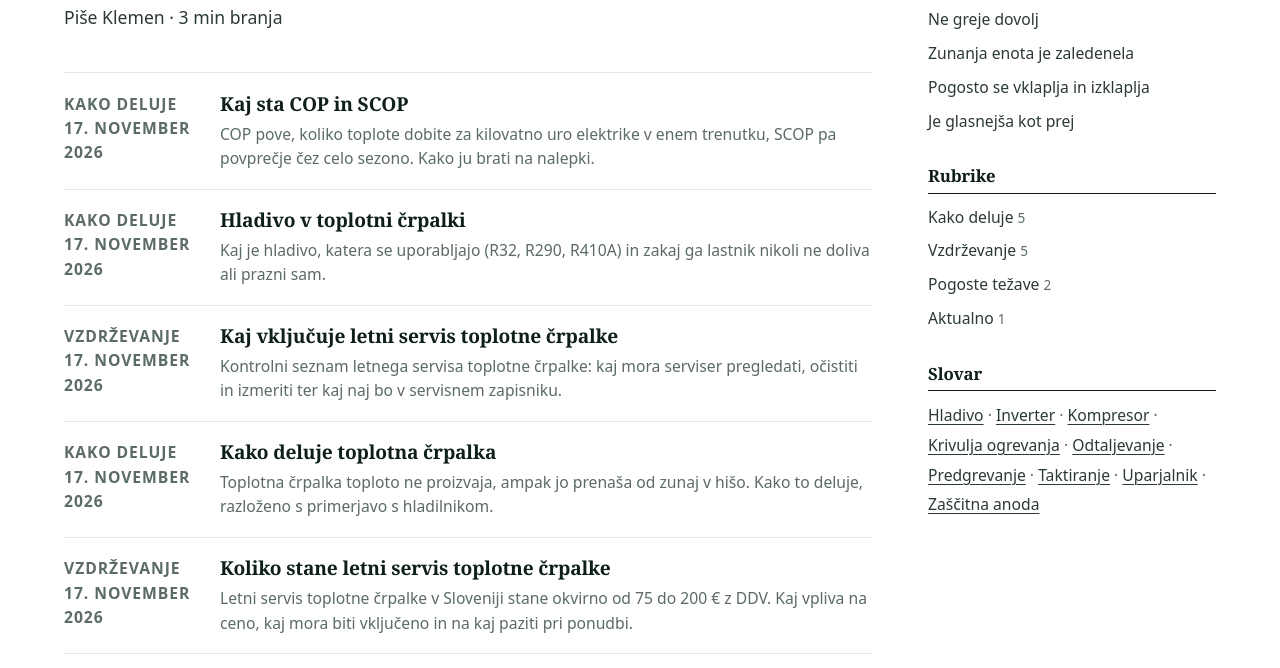
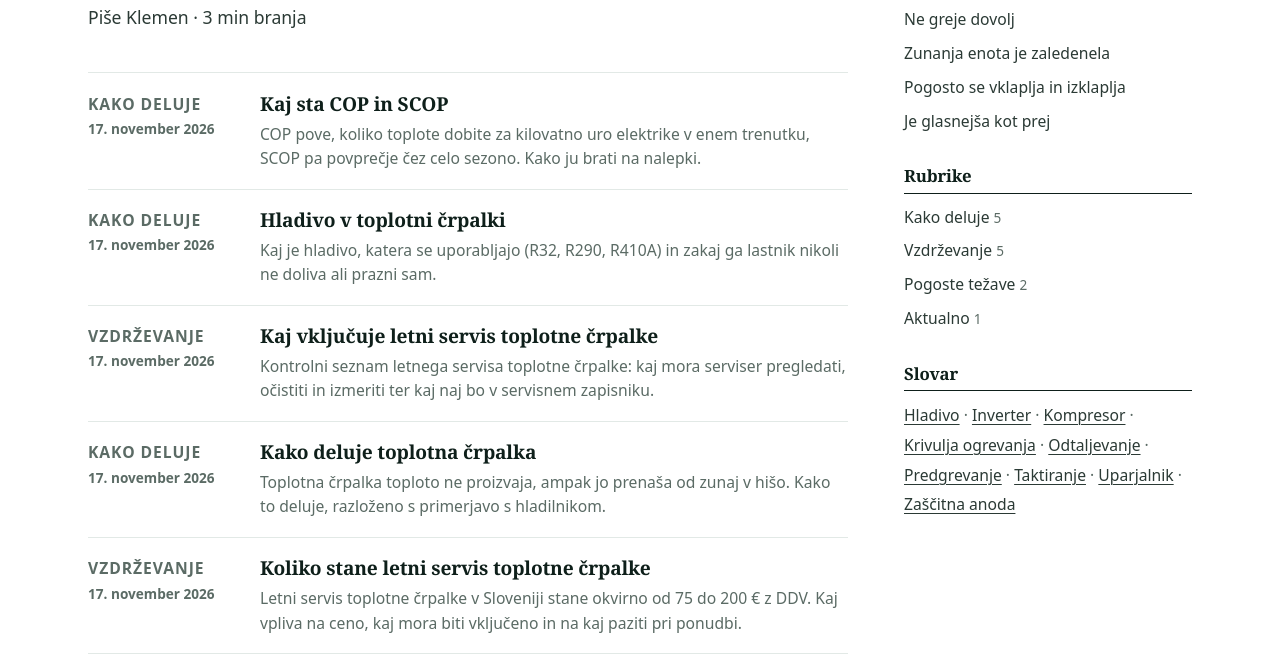
Before and after one commit to khrastnik/tc-diagnostika, an Astro site: page / in a window 1280 px wide. Shown: the part 539-1207 px from the top of the page. Built offline with nearby package versions, Linux system fonts and the light colour scheme; Astro itself is replaced by a stand-in of ours; a web font is replaced by a local one.

Commit message:
Domača stran: poravnava stolpcev, datum v eni vrstici, ena barva tudi za Pogoste težave
Co-Authored-By: Claude Opus 5.5 <noreply@anthropic.com>

```diff
--- a/src/styles/global.css
+++ b/src/styles/global.css
@@ -14,9 +14,9 @@
   --brand-ink: #075a49;
   --brand-50: #e7f6f1;
   --brand-100: #c9ebe0;
-  --warm: #e8603c;
-  --warm-ink: #b2421f;
-  --warm-50: #fff1eb;
+  --warm: var(--brand);
+  --warm-ink: var(--brand-ink);
+  --warm-50: var(--brand-50);
   /* Ena poudarjena barva: rubrike, ki so imele svojo barvo, uporabljajo zeleno. */
   --sky: var(--brand);
   --sky-ink: var(--brand-ink);
@@ -542,7 +542,7 @@ h1, h2, h3,
 @media (min-width: 900px) { .masthead { padding: 2.75rem 0 1.5rem; } }
 .masthead h1 { font-size: clamp(1.7rem, 4.6vw, 2.6rem); line-height: 1.15; margin: 0; max-width: 40rem; }
 .masthead p { margin: .6rem 0 0; color: var(--muted); max-width: 40rem; }
-.mag { display: grid; gap: 2.5rem; padding: 2rem 0 3.5rem; }
+.mag { display: grid; gap: 2.5rem; padding-top: 2rem; padding-bottom: 3.5rem; }
 @media (min-width: 960px) { .mag { grid-template-columns: minmax(0, 1fr) 18rem; gap: 3.5rem; } }
 .kick { font-size: .78rem; font-weight: 700; letter-spacing: .06em; text-transform: uppercase; color: var(--brand-ink); }
 .kick a { color: inherit; text-decoration: none; }
@@ -555,7 +555,8 @@ h1, h2, h3,
 .meta { font-size: .88rem; color: var(--muted); }
 .stories { list-style: none; margin: 0; padding: 0; }
 .story { display: grid; gap: .25rem; padding: 1.15rem 0; border-bottom: 1px solid var(--line); }
-@media (min-width: 640px) { .story { grid-template-columns: 8.5rem minmax(0, 1fr); gap: 1.25rem; } }
+@media (min-width: 640px) { .story { grid-template-columns: 9.5rem minmax(0, 1fr); gap: 1.25rem; } }
+.kick time { text-transform: none; letter-spacing: 0; font-size: .85rem; }
 .story h3 { font-size: 1.2rem; line-height: 1.3; margin: 0 0 .3rem; }
 .story p { margin: 0; color: var(--muted); font-size: .98rem; line-height: 1.55; }
 .more-link { display: inline-block; margin-top: 1.25rem; font-weight: 700; }
```
